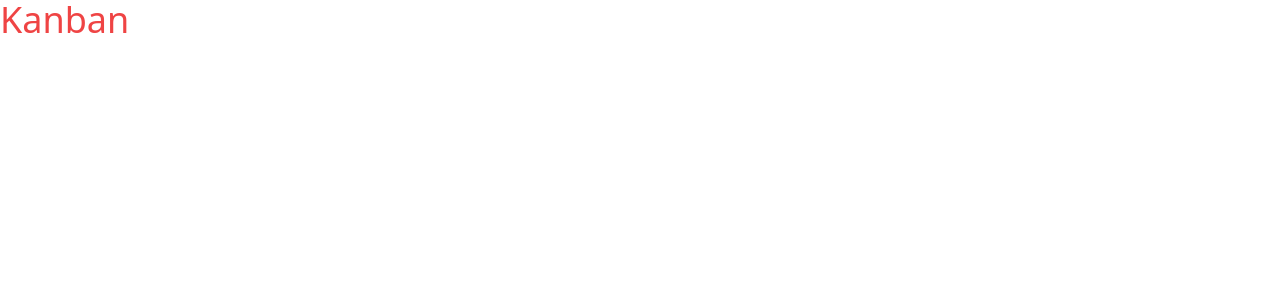
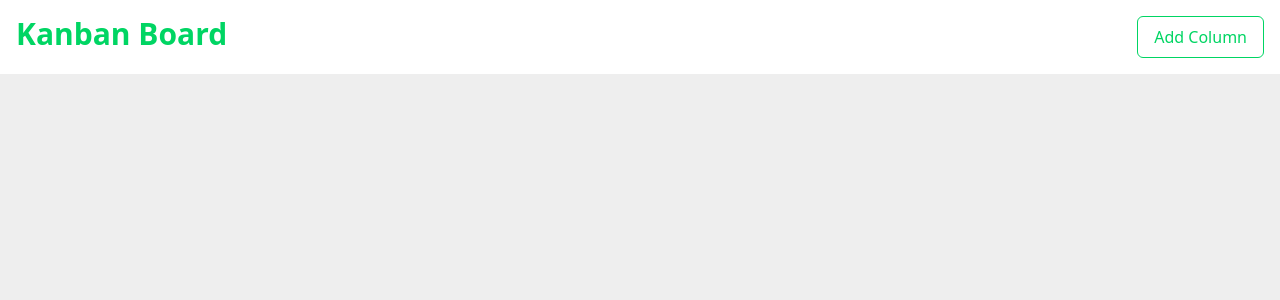
Before and after one commit to Agrimzz/kanban_board, a React (Vite) app: page / in a window 1280 px wide. Shown: the top 300 px of the page. Built offline with nearby package versions, Linux system fonts and the light colour scheme.

Commit message:
kanban board columns

```diff
--- a/index.html
+++ b/index.html
@@ -6,7 +6,7 @@
     <meta name="viewport" content="width=device-width, initial-scale=1.0" />
     <title>Kanban Board</title>
   </head>
-  <body>
+  <body class="light">
     <div id="root"></div>
     <script type="module" src="/src/main.tsx"></script>
   </body>
--- a/src/App.tsx
+++ b/src/App.tsx
@@ -1,11 +1,8 @@
 import "./App.css"
+import KanbanBoard from "./components/KanbanBoard"
 
 function App() {
-  return (
-    <>
-      <h1 className="text-4xl text-red-500">Kanban</h1>
-    </>
-  )
+  return <KanbanBoard />
 }
 
 export default App
--- /dev/null
+++ b/src/components/Columns.tsx
@@ -0,0 +1,22 @@
+import React from "react"
+import { ColumnProps } from "../types"
+
+const Columns = (props: ColumnProps) => {
+  const { column, deleteColumn } = props
+
+  return (
+    <div className="bg-background rounded-md  min-h-[500px] flex flex-col">
+      <div className="bg-primary p-4 flex justify-between items-center">
+        <h2 className="text-background font-semibold">{column.title}</h2>
+        <button
+          className="bg-red-400 text-white p-2"
+          onClick={() => deleteColumn(column.id)}
+        >
+          Delete
+        </button>
+      </div>
+    </div>
+  )
+}
+
+export default Columns
--- /dev/null
+++ b/src/components/KanbanBoard.tsx
@@ -0,0 +1,47 @@
+import React, { useState } from "react"
+import { Column } from "../types"
+import Columns from "./Columns"
+import { DndContext } from "@dnd-kit/core"
+
+const KanbanBoard = () => {
+  const [columns, setColumns] = useState<Column[]>([])
+
+  function createNewColumn() {
+    const newColumn: Column = {
+      id: Date.now().toString(),
+      title: `New Column ${columns.length + 1}`,
+    }
+
+    setColumns([...columns, newColumn])
+  }
+
+  function deleteColumn(id: string) {
+    setColumns(columns.filter((column) => column.id !== id))
+  }
+  return (
+    <div className="w-full min-h-screen ">
+      <div className="w-full bg-background sticky top-0">
+        <div className="max-w-7xl px-4 py-4 flex justify-between mx-auto">
+          <h1 className="text-primary text-3xl font-bold">Kanban Board</h1>
+          <button
+            className="text-primary px-4 py-2 rounded-md border-[1px] border-primary ring-primary/80 hover:ring-2"
+            onClick={createNewColumn}
+          >
+            Add Column
+          </button>
+        </div>
+      </div>
+      <DndContext>
+        <div className="mx-auto grid grid-cols-2 max-w-7xl px-4 py-4 gap-4 md:grid-cols-4">
+          {columns.map((column) => (
+            <div key={column.id}>
+              <Columns column={column} deleteColumn={deleteColumn} />
+            </div>
+          ))}
+        </div>
+      </DndContext>
+    </div>
+  )
+}
+
+export default KanbanBoard
--- a/src/index.css
+++ b/src/index.css
@@ -7,3 +7,17 @@
   padding: 0;
   box-sizing: border-box;
 }
+
+.light {
+  --background: 255, 255, 255;
+  --foreground: 0, 0, 0;
+  --primary: 0, 213, 99;
+  background: #eee;
+}
+
+.dark {
+  --background: 0, 0, 0;
+  --foreground: 255, 255, 255;
+  --primary: 0, 150, 70;
+  background: rgba(var(--background), 0.9);
+}
--- /dev/null
+++ b/src/types.ts
@@ -0,0 +1,9 @@
+export type Column = {
+  id: string
+  title: string
+}
+
+export interface ColumnProps {
+  column: Column
+  deleteColumn: (id: string) => void
+}
--- a/tailwind.config.js
+++ b/tailwind.config.js
@@ -2,7 +2,13 @@
 export default {
   content: ["./index.html", "./src/**/*.{js,ts,jsx,tsx}"],
   theme: {
-    extend: {},
+    extend: {
+      colors: {
+        background: "rgba(var(--background))",
+        foreground: "rgba(var(--foreground))",
+        primary: "rgba(var(--primary))",
+      },
+    },
   },
   plugins: [],
 }
```
